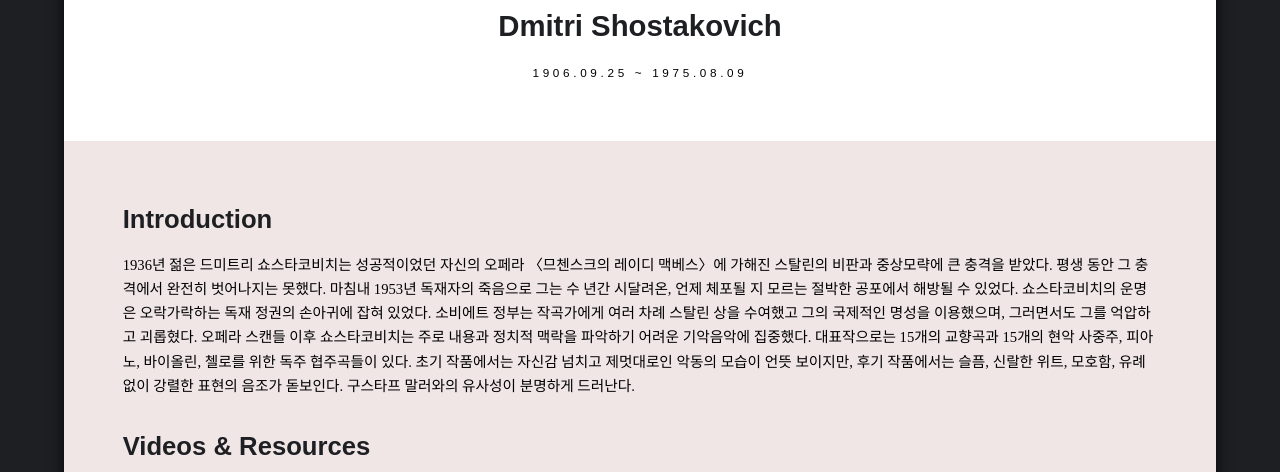
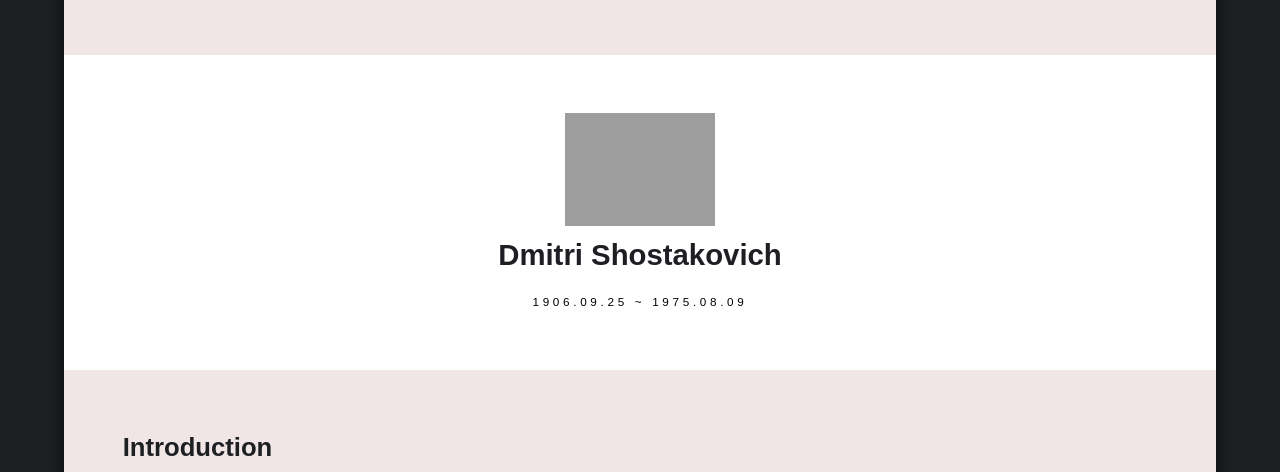
Before and after one commit to red-sprout/MyClassicalMusic, a plain HTML site: page index.html in a window 1280 px wide. Shown: the part 1770-2242 px from the top of the page. Drawn offline with Linux system fonts and the light colour scheme; the site is published under a folder, as on GitHub Pages, so addresses that start at the root find nothing; a web font is replaced by a local one.

Commit message:
fix: 사진 경로 변경

```diff
--- a/assets/css/index.css
+++ b/assets/css/index.css
@@ -2,7 +2,7 @@
 @import url('https://fonts.googleapis.com/css2?family=Hahmlet:wght@100..900&display=swap');
 
 body:after {
-    background-image: url("/images/new/bg.jpg");
+    background-image: url("../../images/new/bg.jpg");
     background-attachment: fixed;
     background-position: center;
     background-repeat: no-repeat;
--- a/index.html
+++ b/index.html
@@ -32,7 +32,7 @@
 					<!-- <img id="mahler" src="images/new/gustav_mahler.jpg" alt="" /> -->
 				</div>
 				<header class="special">
-					<img id="composer" src="/images/new/gustav_mahler.jpg">
+					<img id="composer" src="images/new/gustav_mahler.jpg">
 					<h1><a href="https://en.wikipedia.org/wiki/Gustav_Mahler" target="blank">
 							Gustav Mahler
 						</a></h1>
@@ -234,7 +234,7 @@
 					<!-- <img id="mahler" src="images/new/gustav_mahler.jpg" alt="" /> -->
 				</div>
 				<header class="special">
-					<img id="composer" src="/images/new/shostakovich.jpg">
+					<img id="composer" src="images/new/shostakovich.jpg">
 					<h1><a href="https://en.wikipedia.org/wiki/Dmitri_Shostakovich" target="blank">
 							Dmitri Shostakovich
 						</a></h1>
```
